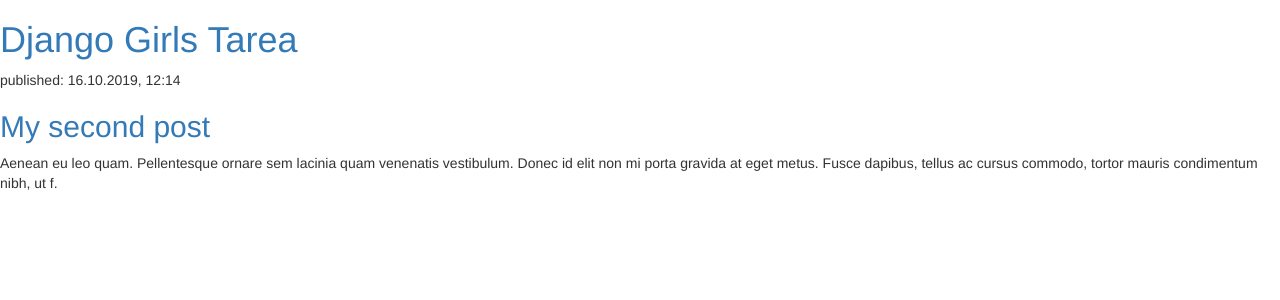
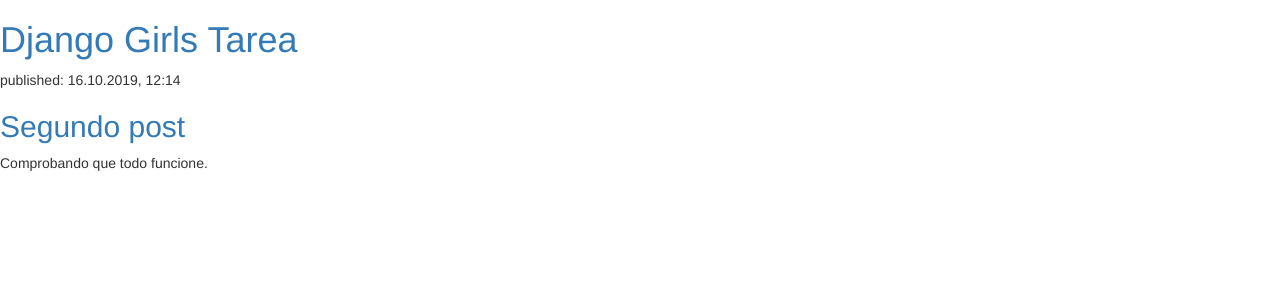
Before and after one commit to lepp91/my-firts-blog, a Django app: page / in a window 1280 px wide. Shown: the top 300 px of the page. Run offline with Django 3.2, Linux system fonts and the light colour scheme; data that the repository does not hold is empty; some libraries are stand-ins or nearby versions.

Commit message:
Templates modificados para mostrar post desde base de datos.

```diff
--- a/blog/templates/blog/post_list.html
+++ b/blog/templates/blog/post_list.html
@@ -20,8 +20,8 @@
 {% endfor %}
         <div>
             <p>published: 16.10.2019, 12:14</p>
-            <h2><a href="">My second post</a></h2>
-            <p>Aenean eu leo quam. Pellentesque ornare sem lacinia quam venenatis vestibulum. Donec id elit non mi porta gravida at eget metus. Fusce dapibus, tellus ac cursus commodo, tortor mauris condimentum nibh, ut f.</p>
+            <h2><a href="">Segundo post</a></h2>
+            <p>Comprobando que todo funcione.</p>
         </div>
 </body>
 </html>
```
